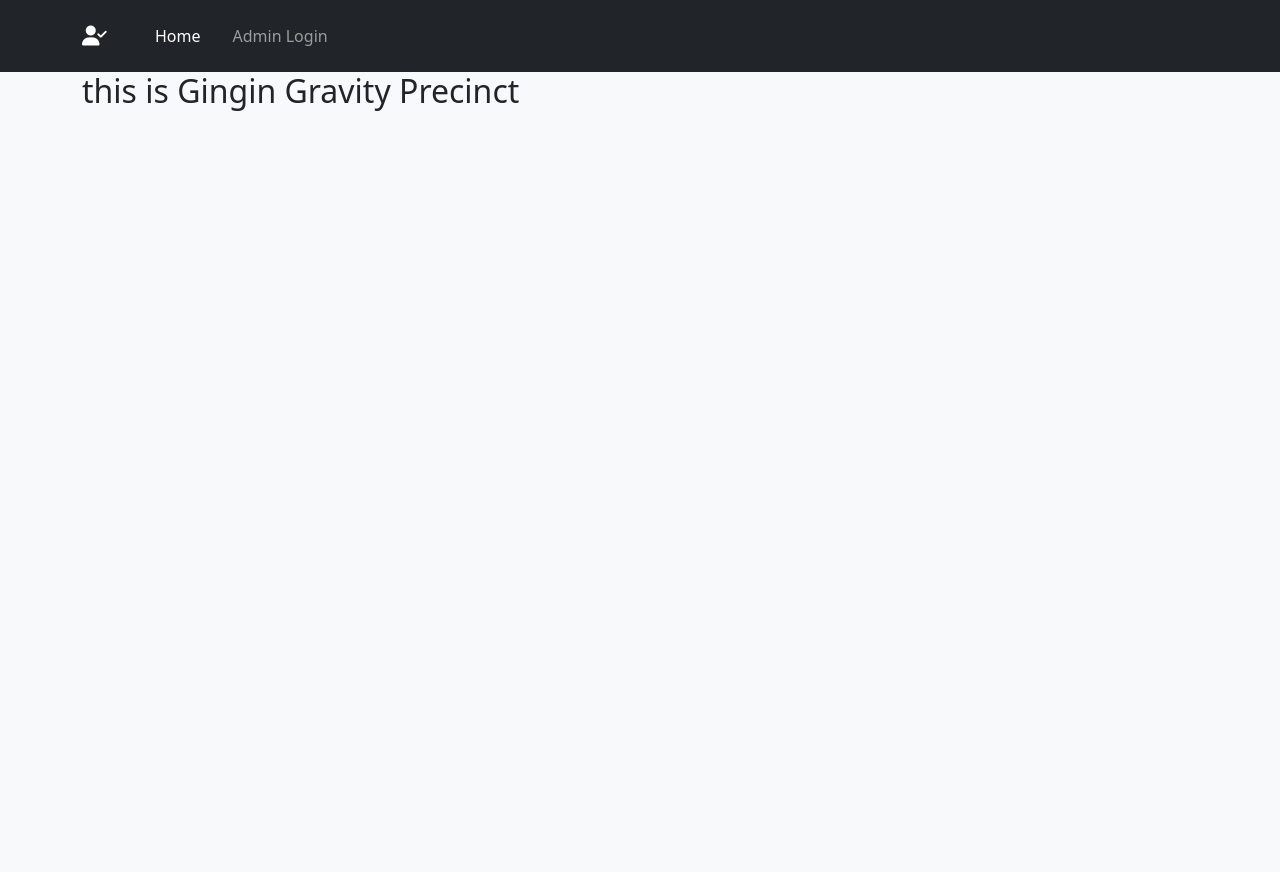
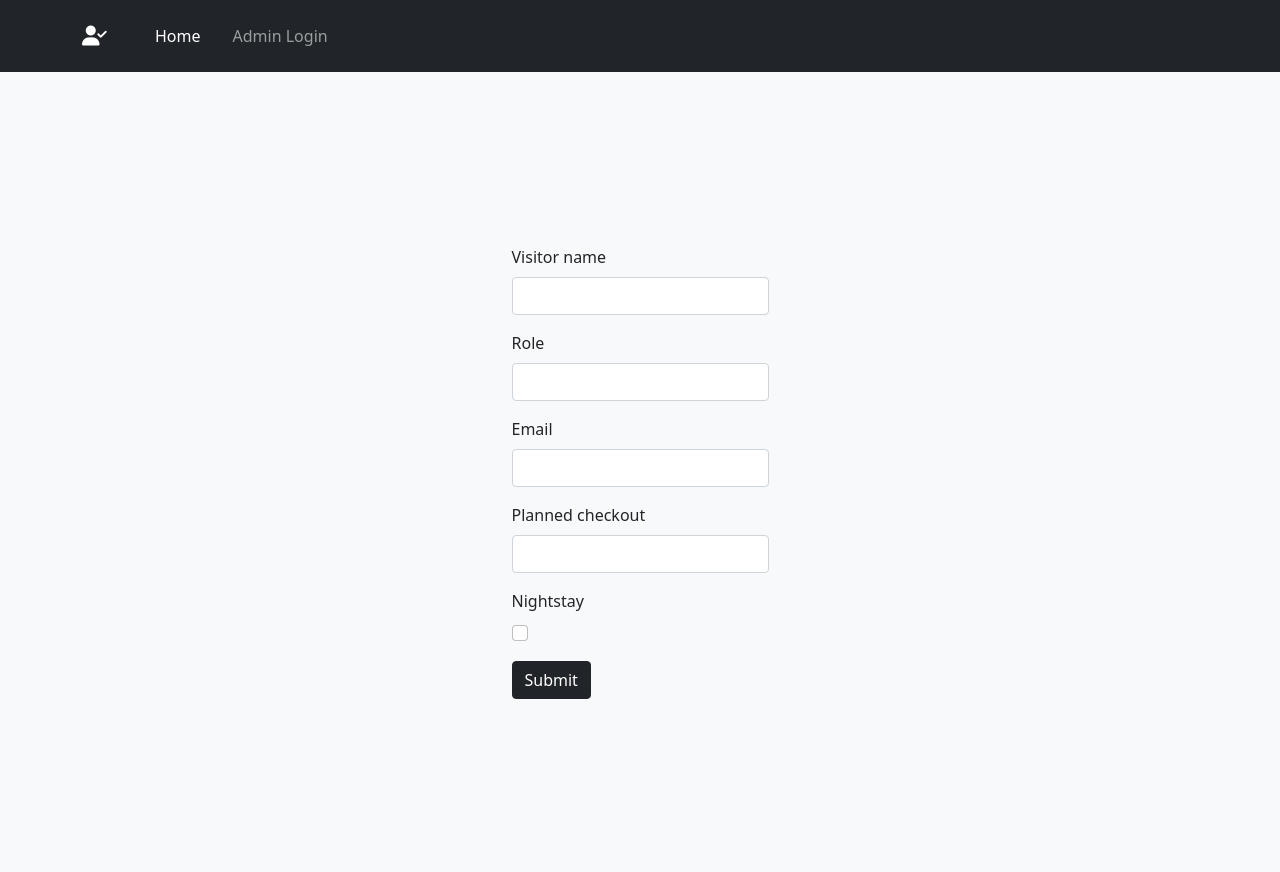
Before and after one commit to vis-man/vis-man, a Django app: page /1/ in a window 1280 px wide. Run offline with Django 3.2, Linux system fonts and the light colour scheme; data comes from the database, SQL or seed files in the repository; both versions use the stored data as it was after the commit; some libraries are stand-ins or nearby versions.

Commit message:
Added visitor sign in form

```diff
--- /dev/null
+++ b/vis_man/survey/forms.py
@@ -0,0 +1,15 @@
+from django import forms
+from .models import Visitor
+
+class MainForm(forms.ModelForm):
+  class Meta:
+    model = Visitor
+    fields = ['visitor_name', 'role', 'email', 'planned_checkout', 'nightstay']
+
+    widgets = {
+      'visitor_name': forms.TextInput(attrs={'class':'form-control'}),
+      'role': forms.TextInput(attrs={'class':'form-control'}),
+      'email': forms.EmailInput(attrs={'class':'form-control'}),
+      'nightstay': forms.CheckboxInput(attrs={'class':'form-check-input'}),
+      'planned_checkout': forms.DateTimeInput(attrs={'class':'form-control'})
+    }
--- a/vis_man/survey/models.py
+++ b/vis_man/survey/models.py
@@ -14,9 +14,9 @@ class Visitor(models.Model):
   email = models.EmailField()
 #   phone = models.IntegerField()
   nightstay = models.BooleanField(default=False)
-  checkin = models.DateTimeField()
+  checkin = models.DateTimeField(auto_now_add=True)
   planned_checkout = models.DateTimeField()
-  checkout = models.DateTimeField()
+  checkout = models.DateTimeField(null=True, blank=True)
 #   induction = models.CharField(max_length=50)
 #   emergency_name = models.CharField(max_length=50)
 #   emergency_phone = models.IntegerField()
@@ -25,4 +25,4 @@ class Visitor(models.Model):
 
 
   def __str__(self):
-    return self.name
+    return self.visitor_name
--- a/vis_man/survey/templates/survey/form.html
+++ b/vis_man/survey/templates/survey/form.html
@@ -1,4 +1,22 @@
-{% extends "survey/base.html" %}
-{% block content %}
-<h2>this is {{site.name}}</h2>
+{% extends "survey/base.html" %} {% block content %}
+<div
+  class="
+    form-group
+    d-flex
+    flex-column
+    align-items-center
+    justify-content-center
+    h-100
+  "
+>
+  <form action="" method="post">
+    {% csrf_token %} {% for field in main_form %}
+    <div class="mb-3">
+      <div class="mb-2">{{ field.label }}</div>
+      {{ field }}
+    </div>
+    {% endfor %}
+    <input type="submit" value="Submit" class="btn btn-dark" />
+  </form>
+</div>
 {% endblock content %}
--- a/vis_man/survey/urls.py
+++ b/vis_man/survey/urls.py
@@ -4,5 +4,5 @@ from . import views
 
 urlpatterns = [
     path('', views.home, name='vis-man-home'),
-    path('<str:pk>/', views.sites, name='site')
+    path('<int:pk>/', views.sites, name='site')
 ]
--- a/vis_man/survey/views.py
+++ b/vis_man/survey/views.py
@@ -1,5 +1,6 @@
-from django.shortcuts import render
+from django.shortcuts import redirect, render
 from .models import Site
+from .forms import MainForm
 
 def home(request):
     context = {
@@ -9,7 +10,15 @@ def home(request):
     return render(request, 'survey/home.html', context)
 
 def sites(request, pk):
-    context = {
-        'site': Site.objects.get(id=pk)
-    }
+    if request.method == 'POST':
+        main_form = MainForm(request.POST)
+        if main_form.is_valid():
+            main_form.save()
+            return redirect('vis-man-home')
+    else:
+        main_form = MainForm()
+        context = {
+            'site': Site.objects.get(id=pk),
+            'main_form': main_form
+        }
     return render(request, 'survey/form.html', context)
```
Also changed, not shown: vis_man/db.sqlite3, vis_man/survey/migrations/0003_auto_20210903_1308.py (added), 1 other file.
